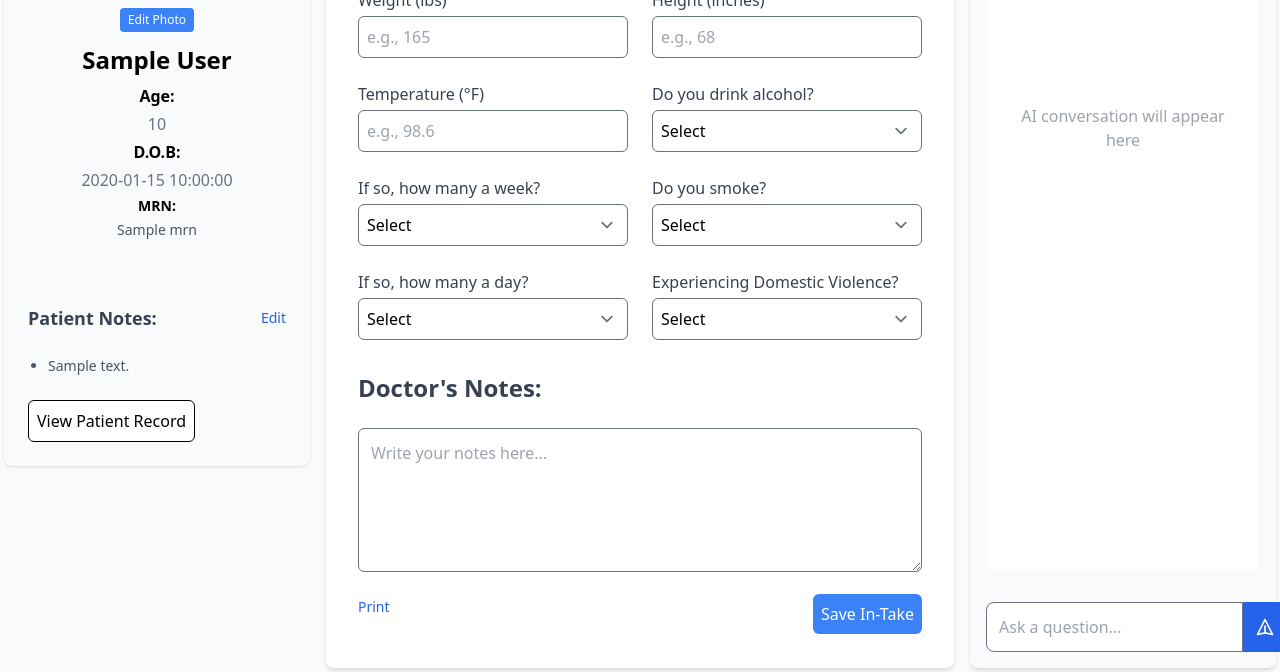
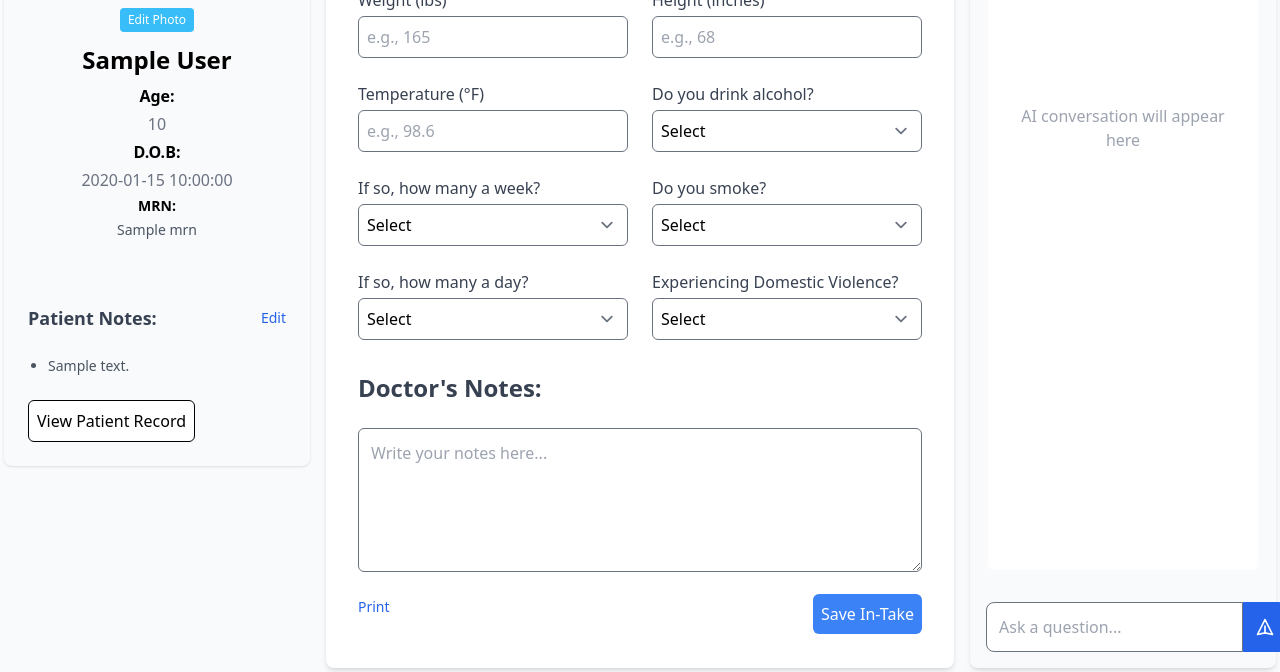
Before and after one commit to MarcelBarrios/MediFlow, a Flask app: template templates/patient_intake.html in a window 1280 px wide. Shown: the part 270-942 px from the top of the page. Run offline with Flask 3, Linux system fonts and the light colour scheme; the template is opened without the code that fills it: most values are stand-ins (such as "Sample title", 1, 10 or a date in 2020); some libraries are stand-ins or nearby versions.

Commit message:
project test

```diff
--- a/templates/patient_intake.html
+++ b/templates/patient_intake.html
@@ -32,7 +32,7 @@
                             alt="Patient Photo for {{ patient.first_name }}"
                             class="rounded-full mx-auto h-24 w-24 object-cover border-2 border-gray-300" />
                         <button id="editPhotoButton"
-                            class="mt-2 text-xs bg-blue-500 hover:bg-blue-700 text-white py-1 px-2 rounded">
+                            class="mt-2 text-xs bg-sky-400 hover:bg-blue-700 text-white py-1 px-2 rounded">
                             Edit Photo
                         </button>
                     </div>
```
